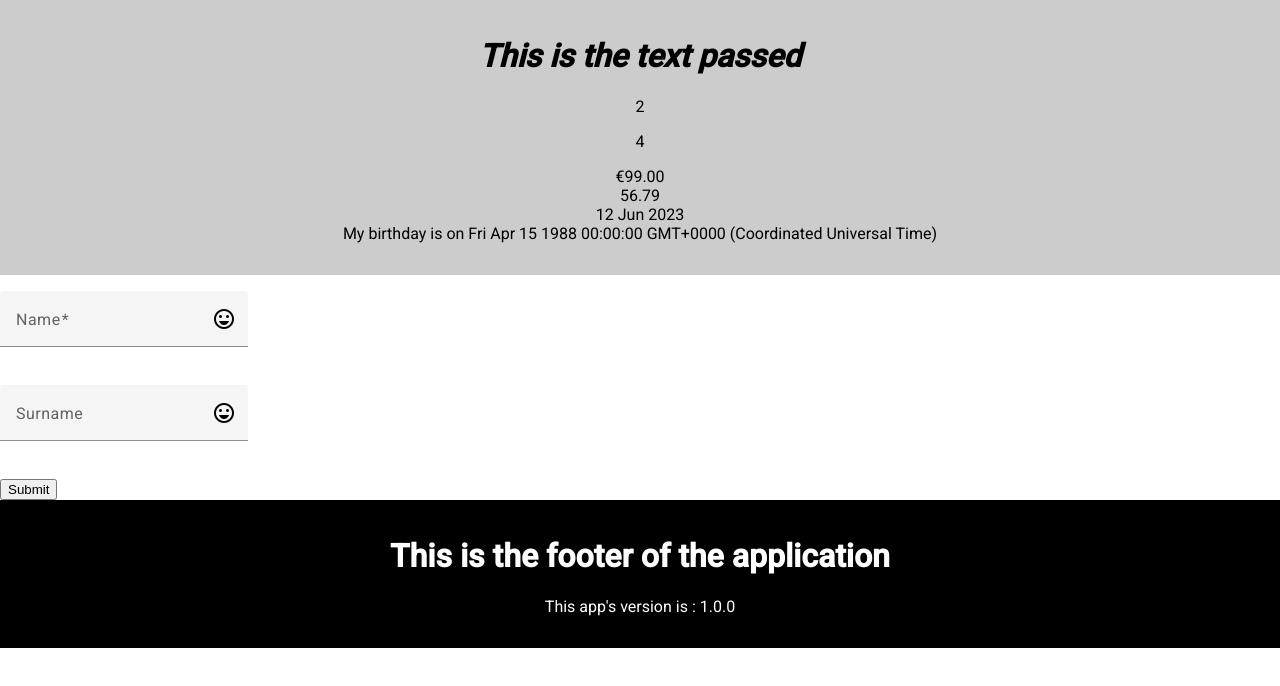
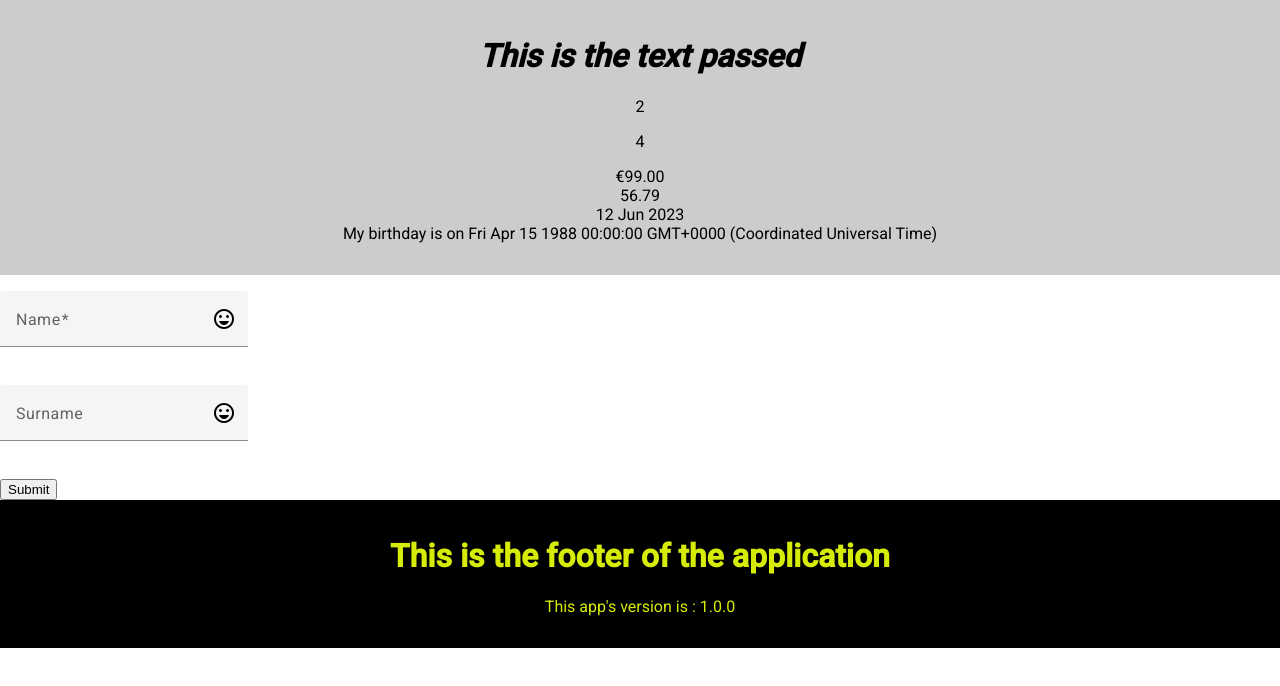
Before and after one commit to saliu-oladitan/my-course-app, an Angular app: page / in a window 1280 px wide. Shown: the top 686 px of the page. Built offline with nearby package versions, Linux system fonts and the light colour scheme.

Commit message:
Changed footer text colour to yellow

```diff
--- a/src/app/modules/shared/layout/footer/footer.component.scss
+++ b/src/app/modules/shared/layout/footer/footer.component.scss
@@ -2,5 +2,5 @@ div {
     padding: 1rem;
     background-color: black;
     text-align: center;
-    color: white;
+    color: rgb(214, 236, 8);
 }
```
